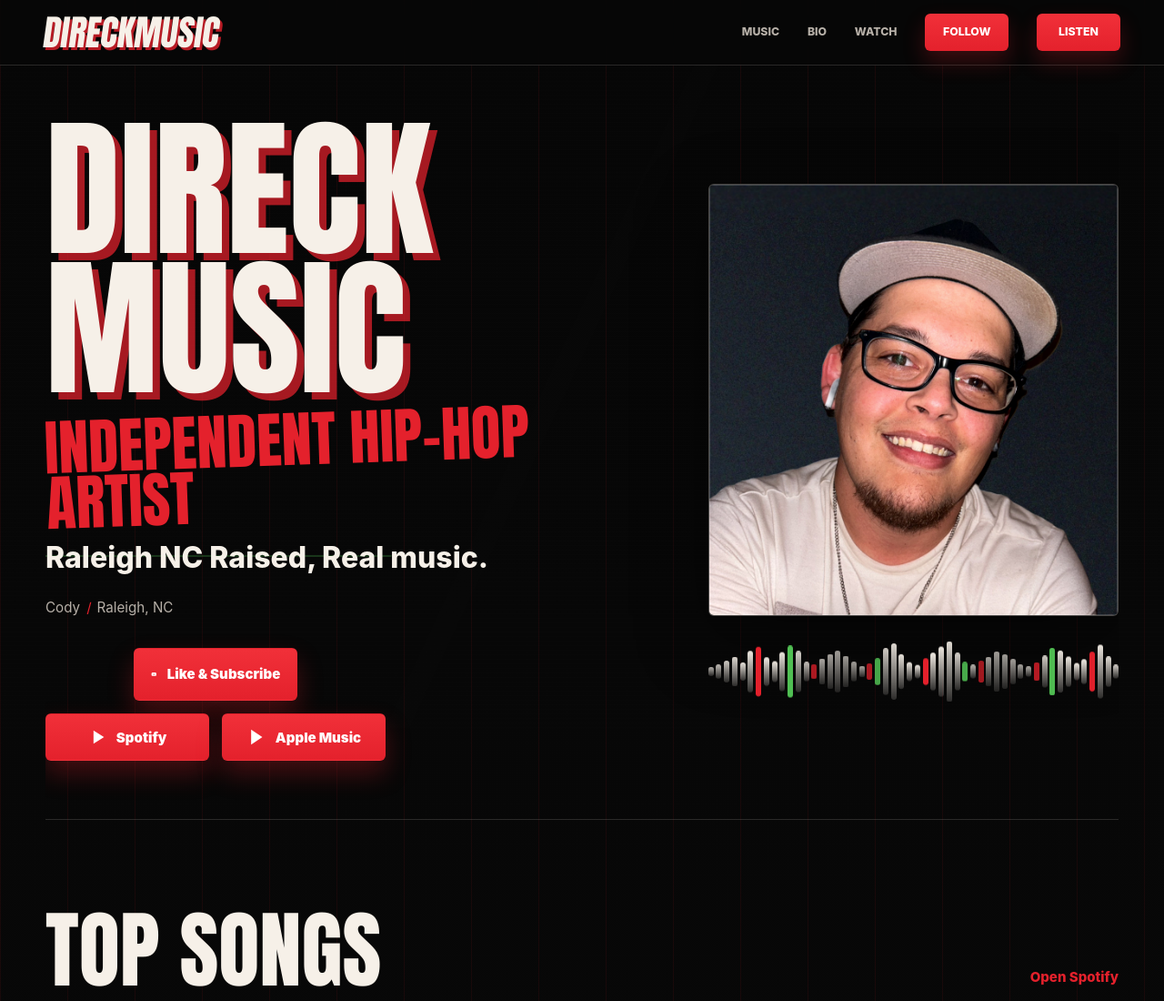
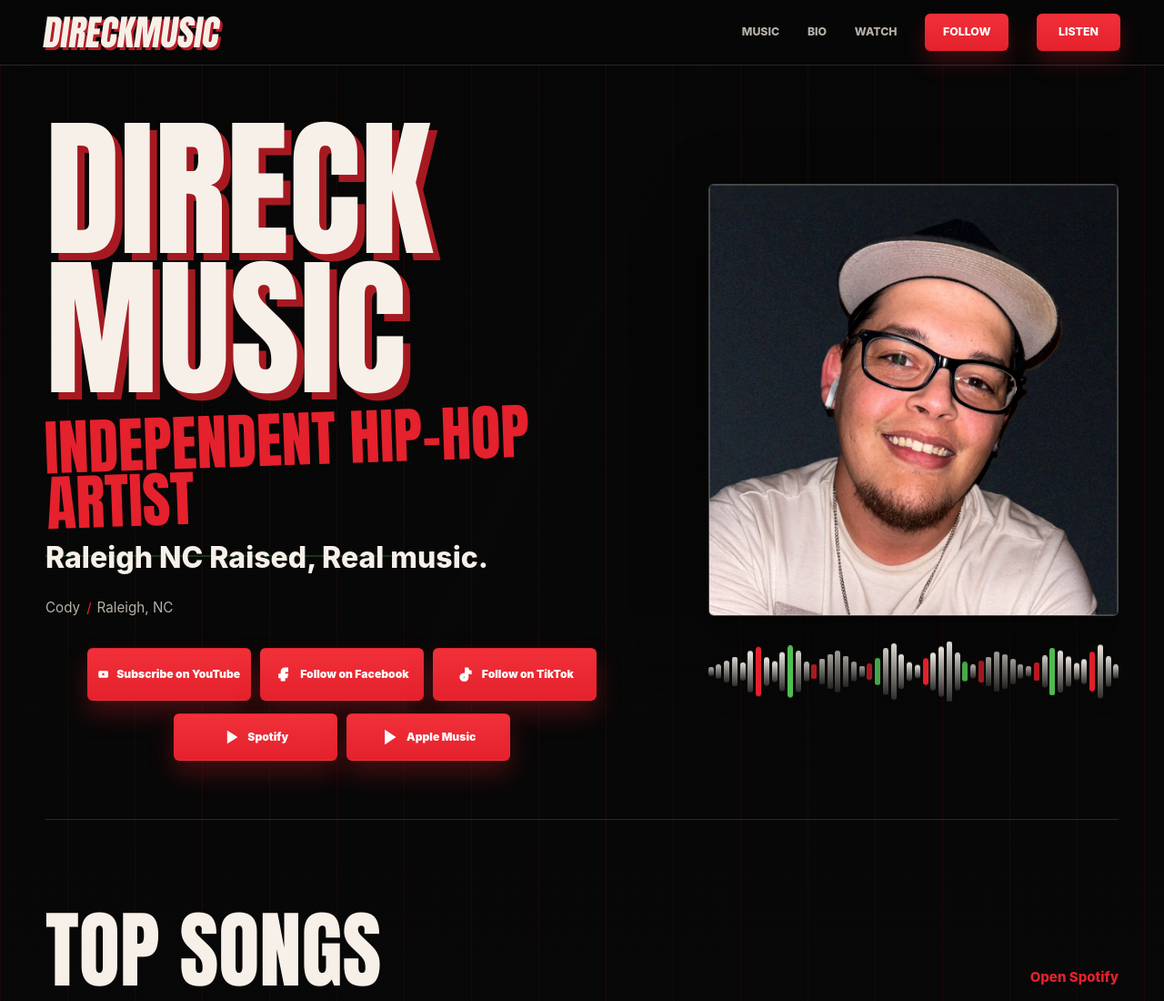
Before and after one commit to cod3r3d914/direckmusic, a plain HTML site: page index.html in a window 1280 px wide. Shown: the top 1100 px of the page at 91% size. Drawn offline with Linux system fonts and the light colour scheme; a script that the page names is missing.

Commit message:
Center hero social CTAs

```diff
--- a/index.html
+++ b/index.html
@@ -92,13 +92,28 @@
             <li>Raleigh, NC</li>
           </ul>
           <div class="hero-actions" aria-label="Primary links">
-            <a class="button button-primary button-youtube" href="https://www.youtube.com/user/DireckTheArtist?sub_confirmation=1" target="_blank" rel="noopener">
+            <div class="hero-action-row" aria-label="Follow DireckMusic">
+              <a class="button button-primary" href="https://www.youtube.com/user/DireckTheArtist?sub_confirmation=1" target="_blank" rel="noopener">
                 <svg class="youtube-logo" viewBox="0 0 24 24" aria-hidden="true">
                   <path d="M21.4 7.2c-.2-.9-.9-1.6-1.8-1.8C18 5 12 5 12 5s-6 0-7.6.4c-.9.2-1.6.9-1.8 1.8C2.2 8.8 2.2 12 2.2 12s0 3.2.4 4.8c.2.9.9 1.6 1.8 1.8C6 19 12 19 12 19s6 0 7.6-.4c.9-.2 1.6-.9 1.8-1.8.4-1.6.4-4.8.4-4.8s0-3.2-.4-4.8z" />
                   <path class="youtube-play" d="M10 8.8v6.4l5.5-3.2z" />
                 </svg>
-              Like &amp; Subscribe
+                Subscribe on YouTube
               </a>
+              <a class="button button-primary" href="https://www.facebook.com/direckmusic/" target="_blank" rel="noopener">
+                <svg viewBox="0 0 24 24" aria-hidden="true">
+                  <path d="M14 8h3V4h-3c-3 0-5 2-5 5v3H6v4h3v4h4v-4h3l1-4h-4V9c0-.6.4-1 1-1z" />
+                </svg>
+                Follow on Facebook
+              </a>
+              <a class="button button-primary" href="https://www.tiktok.com/@direck_music" target="_blank" rel="noopener">
+                <svg viewBox="0 0 24 24" aria-hidden="true">
+                  <path d="M15 4c.3 2.3 1.7 4 4 4v3c-1.5 0-2.9-.4-4-1.2v5.4c0 3.1-2.2 5.3-5.2 5.3-2.7 0-4.8-2-4.8-4.6 0-2.8 2.2-4.8 5.1-4.8.4 0 .7 0 1 .1v3.2c-.3-.1-.7-.2-1.1-.2-1.2 0-2 .7-2 1.7s.8 1.7 1.9 1.7c1.3 0 2.1-.8 2.1-2.2V4z" />
+                </svg>
+                Follow on TikTok
+              </a>
+            </div>
+            <div class="hero-action-row" aria-label="Stream DireckMusic">
               <a class="button button-primary" href="https://open.spotify.com/artist/2MRKjxzJLTX4IyAcw20bKK" target="_blank" rel="noopener">
                 <svg viewBox="0 0 24 24" aria-hidden="true">
                   <path d="M8 5v14l11-7z" />
@@ -111,6 +126,7 @@
                 </svg>
                 Apple Music
               </a>
+            </div>
           </div>
         </div>
 
--- a/styles.css
+++ b/styles.css
@@ -289,24 +289,27 @@
 
 .hero-actions {
   display: grid;
-  grid-template-columns: repeat(2, minmax(0, 11.25rem));
-  justify-content: start;
+  justify-items: center;
+  gap: 0.9rem;
+  width: min(100%, 42rem);
   margin-top: 2rem;
 }
 
-.button-youtube {
-  grid-column: 1 / -1;
-  justify-self: center;
+.hero-action-row {
+  display: flex;
+  flex-wrap: wrap;
+  justify-content: center;
+  gap: 0.65rem;
+  width: 100%;
 }
 
 .hero-actions .button {
-  width: 100%;
+  width: 11.25rem;
   min-width: 0;
+  gap: 0.5rem;
+  padding-inline: 0.65rem;
+  font-size: 0.76rem;
   white-space: nowrap;
-}
-
-.hero-actions .button-youtube {
-  max-width: 11.25rem;
 }
 
 .button {
@@ -976,10 +979,6 @@
     margin-top: 1.35rem;
   }
 
-  .hero-actions {
-    grid-template-columns: repeat(2, minmax(0, 11.25rem));
-  }
-
   .artist-meta {
     display: grid;
     gap: 0.25rem;
@@ -1032,16 +1031,6 @@
   }
 }
 
-@media (max-width: 380px) {
-  .hero-actions {
-    grid-template-columns: minmax(0, 11.25rem);
-  }
-
-  .button-youtube {
-    grid-column: auto;
-  }
-}
-
 @media (prefers-reduced-motion: reduce) {
   *,
   *::before,
```
Lines whose indentation alone changed are shown as unchanged.
